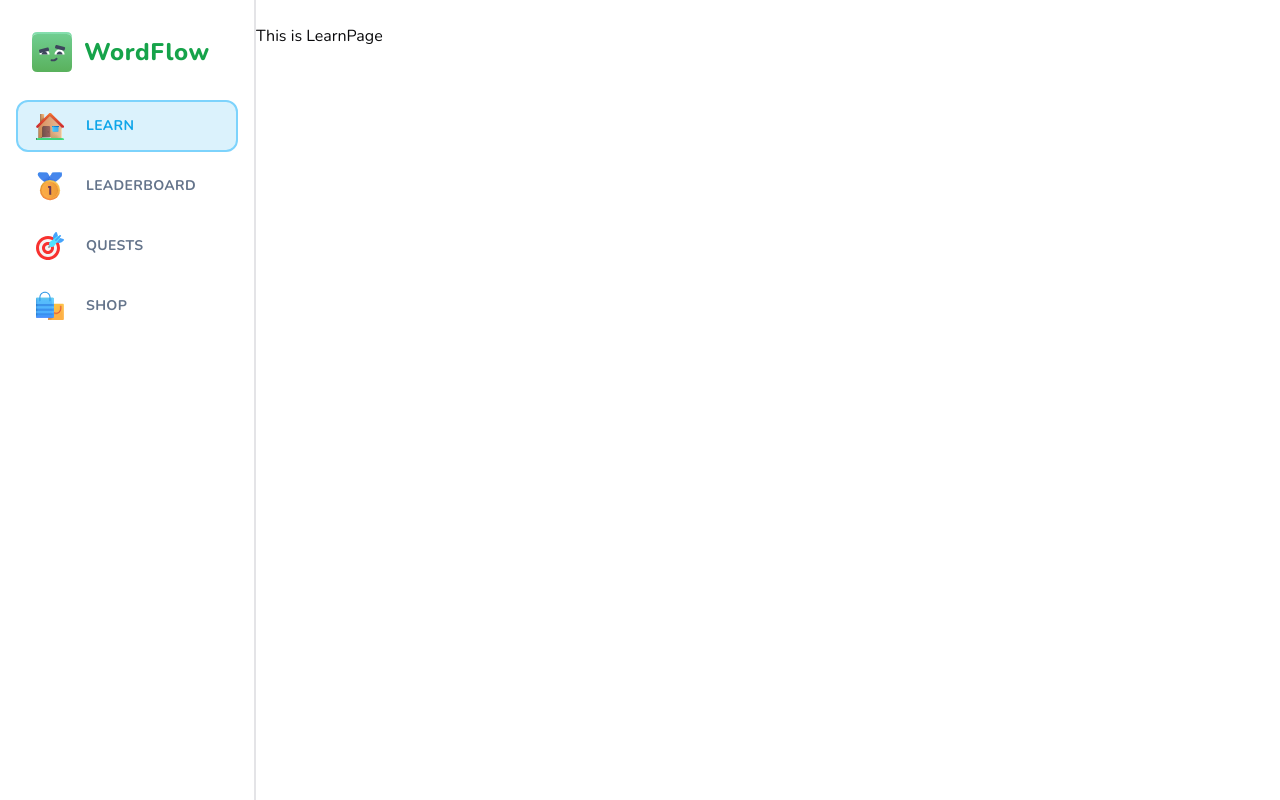
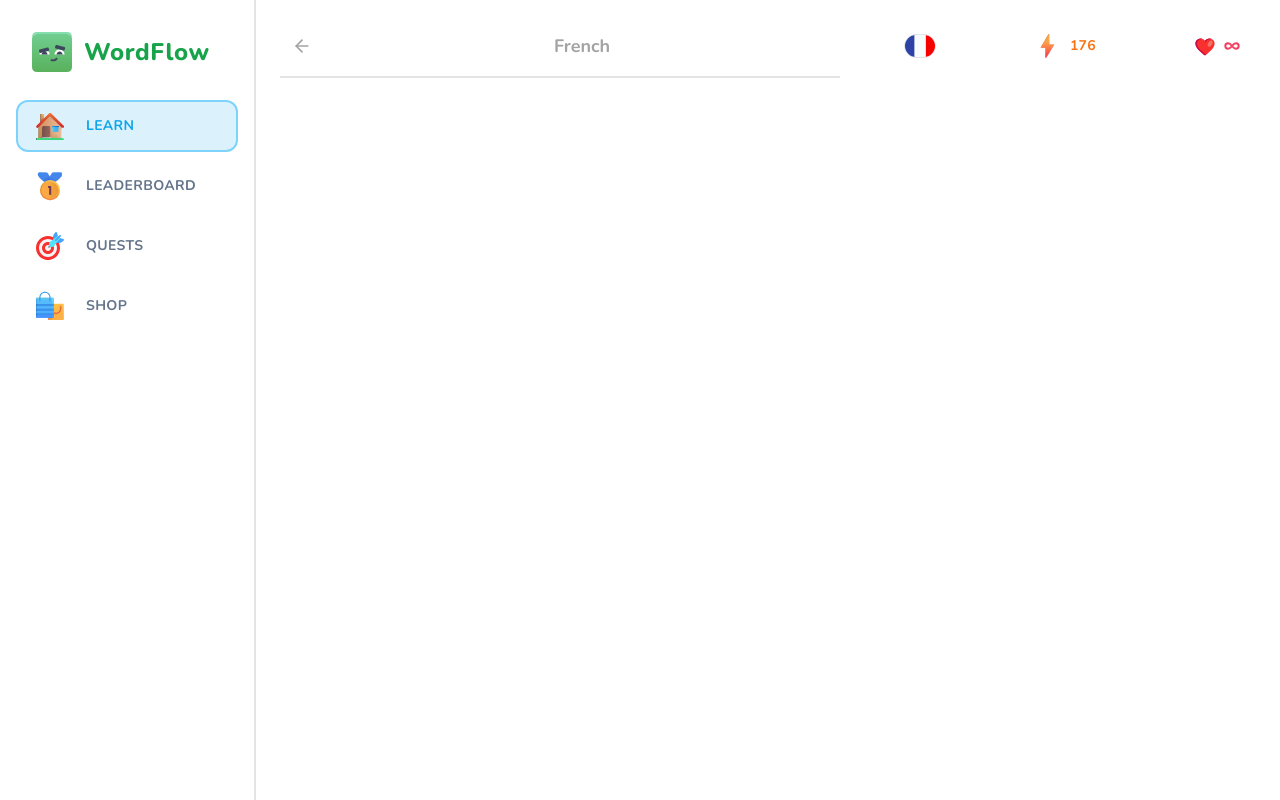
Before and after one commit to X-Saikat-93/Nextsphere, a Next.js app: page /learn in a window 1280 px wide. Built offline with nearby package versions, Linux system fonts and the light colour scheme.

Commit message:
Learn Page Header
currently Static.

```diff
--- /dev/null
+++ b/src/app/(main)/learn/header.tsx
@@ -0,0 +1,22 @@
+import Link from "next/link";
+import { ArrowLeft } from "lucide-react";
+
+import { Button } from "@/components/ui/button";
+
+type Props = {
+  title: string;
+};
+
+export const Header = ({ title }: Props) => {
+  return (
+    <div className='sticky top-0 bg-white pb-3 lg:pt-[28px] lg:mt-[-28px] flex items-center justify-between border-b-2 mb-5 text-neutral-400 lg:z-50'>
+      <Link href='/courses'>
+        <Button variant='ghost' size='sm'>
+          <ArrowLeft className='h-5 w-5 stroke-2 text-neutral-400' />
+        </Button>
+      </Link>
+      <h1 className='font-bold text-lg'>{title}</h1>
+      <div />
+    </div>
+  );
+};
--- a/src/app/(main)/learn/page.tsx
+++ b/src/app/(main)/learn/page.tsx
@@ -1,9 +1,25 @@
-import React from 'react'
-
+import { StickyWrapper } from "@/components/stickey-wrapper";
+import { FeedWrapper } from "@/components/feed-wrapper";
+import { Header } from "./header";
+import { UserProgress } from "@/components/user-progress";
 const LearnPage = () => {
   return (
-    <div>This is LearnPage</div>
-  )
-}
+    <>
+      <div className='flex flex-row-reverse gap-[48px] px-6'>
+        <StickyWrapper>
+          <UserProgress
+            activeCourse={{id:1,title:'French',imageSrc:'/fr.svg'}}
+            hearts={5}
+            points={176}
+            hasActiveSubscription={true}
+          />
+        </StickyWrapper>
+        <FeedWrapper>
+          <Header title='French' />
+        </FeedWrapper>
+      </div>
+    </>
+  );
+};
 
-export default LearnPage
+export default LearnPage;
--- /dev/null
+++ b/src/components/feed-wrapper.tsx
@@ -0,0 +1,7 @@
+type Props = {
+  children: React.ReactNode;
+};
+
+export const FeedWrapper = ({ children }: Props) => {
+  return <div className='flex-1 relative top-0 pb-10'>{children}</div>;
+};
--- /dev/null
+++ b/src/components/stickey-wrapper.tsx
@@ -0,0 +1,13 @@
+type Props = {
+  children: React.ReactNode;
+};
+
+export const StickyWrapper = ({ children }: Props) => {
+  return (
+    <div className='hidden lg:block w-[368px] sticky self-end bottom-6'>
+      <div className='min-h-[calc(100vh-48px)] sticky top-6 flex flex-col gap-y-4'>
+        {children}
+      </div>
+    </div>
+  );
+};
--- /dev/null
+++ b/src/components/user-progress.tsx
@@ -0,0 +1,65 @@
+import Link from "next/link";
+import { Button } from "./ui/button";
+import Image from "next/image";
+import { InfinityIcon } from "lucide-react";
+import { courses } from "../../db/schema";
+
+type Props = {
+  activeCourse: typeof courses.$inferSelect;
+  hearts: number;
+  points: number;
+  hasActiveSubscription: boolean;
+};
+
+export const UserProgress = ({
+  activeCourse,
+  points,
+  hearts,
+  hasActiveSubscription,
+}: Props) => {
+  return (
+    <div className='flex items-center justify-between gap-x-2 w-full'>
+      <Link href='/courses'>
+        <Button variant='ghost'>
+          <Image
+            src={activeCourse.imageSrc}
+            alt={activeCourse.title}
+            className='rounded-md border'
+            width={32}
+            height={32}
+          />
+        </Button>
+      </Link>
+
+      <Link href='/shop'>
+        <Button variant='ghost' className='text-orange-500'>
+          <Image
+            src='/points.svg'
+            height={28}
+            width={28}
+            alt='Points'
+            className='mr-2'
+          />
+          {points}
+        </Button>
+      </Link>
+
+      <Link href='/shop'>
+        <Button variant='ghost' className='text-rose-500'>
+          <Image
+            src='/heart.svg'
+            height={22}
+            width={22}
+            alt='Hearts'
+            className='mr-2'
+          />
+          {hasActiveSubscription ? (
+            <InfinityIcon className='h-4 w-4 stroke-[3]' />
+          ) : (
+            hearts
+          )}
+        </Button>
+      </Link>
+    </div>
+  );
+};
```
